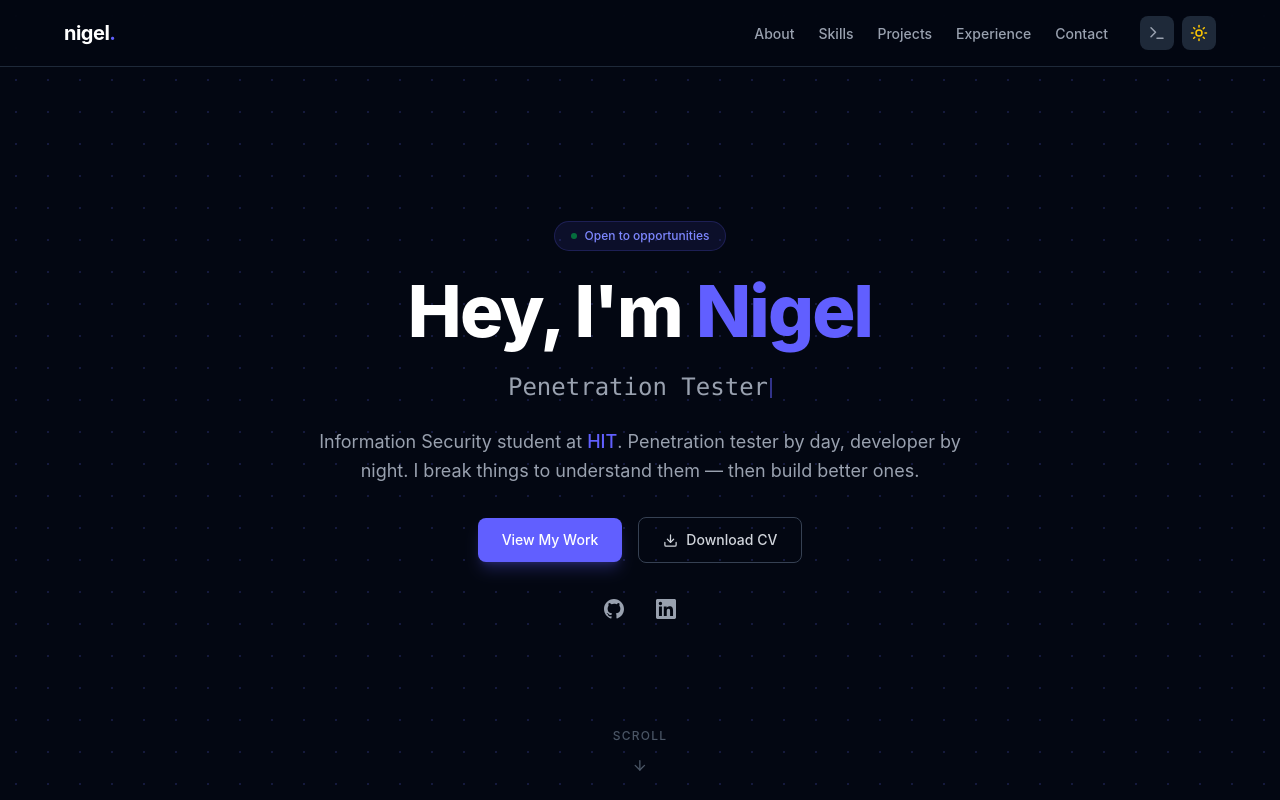
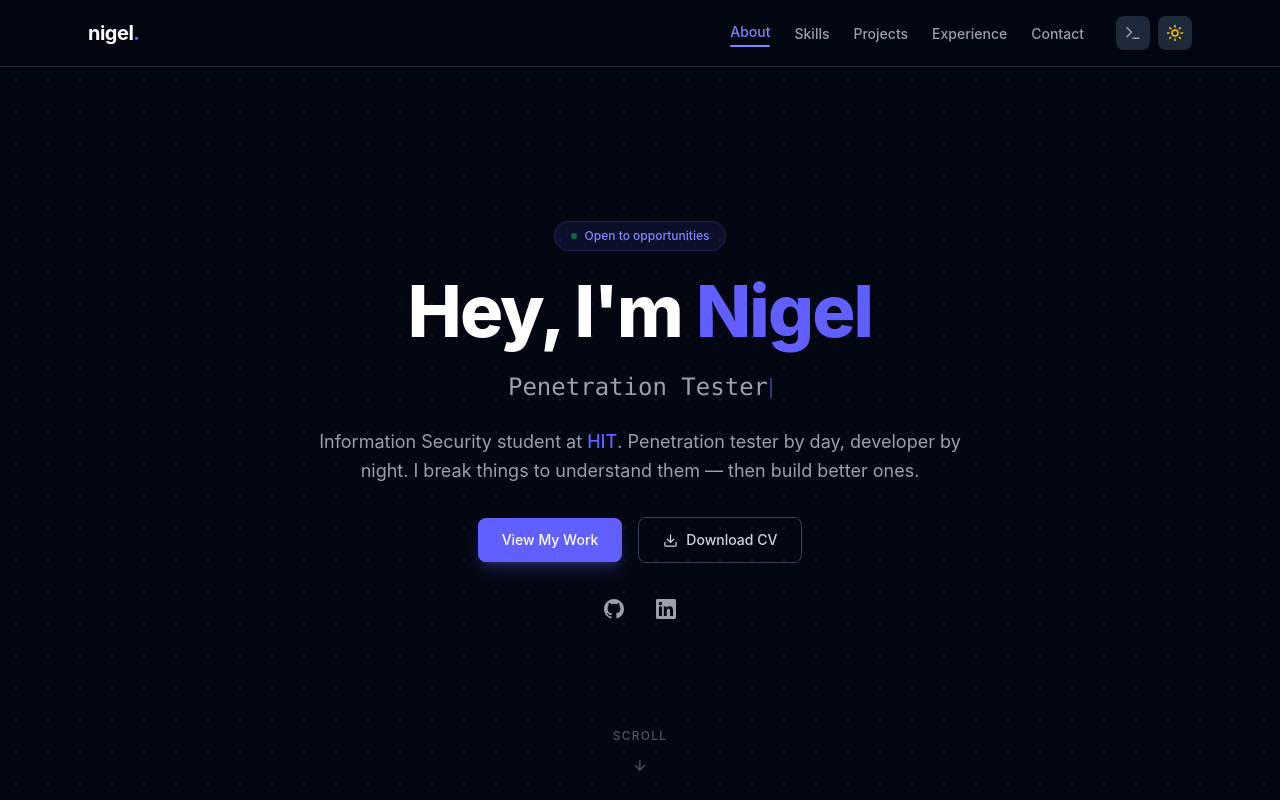
Before and after one commit to NigelMupira/my-portfolio, a React (Vite) app: page / in a window 1280 px wide. Shown: the top 800 px of the page. Built offline with nearby package versions, Linux system fonts and the light colour scheme.

Commit message:
feat: smooth scroll, active nav highlighting, mobile hamburger menu

```diff
--- a/src/components/Navbar.jsx
+++ b/src/components/Navbar.jsx
@@ -1,21 +1,27 @@
-import { useEffect } from 'react'
-import { Moon, Sun, Terminal } from 'lucide-react'
+import { useEffect, useState } from 'react'
+import { Moon, Sun, Terminal, Menu, X } from 'lucide-react'
 import { useNavigate } from 'react-router-dom'
+import { motion, AnimatePresence } from 'framer-motion'
+import useActiveSection from '../hooks/useActiveSection'
 
-// Navigation links config — update labels/hrefs here as sections are added
+// Nav links — label shown in UI, href for scroll target, id matches section element
 const navLinks = [
-  { label: 'About',      href: '#about'      },
-  { label: 'Skills',     href: '#skills'     },
-  { label: 'Projects',   href: '#projects'   },
-  { label: 'Experience', href: '#experience' },
-  { label: 'Contact',    href: '#contact'    },
+  { label: 'About',      href: '#about',      id: 'about'      },
+  { label: 'Skills',     href: '#skills',     id: 'skills'     },
+  { label: 'Projects',   href: '#projects',   id: 'projects'   },
+  { label: 'Experience', href: '#experience', id: 'experience' },
+  { label: 'Contact',    href: '#contact',    id: 'contact'    },
 ]
 
 function Navbar({ darkMode, toggleTheme }) {
 
-  const navigate = useNavigate()
+  const navigate      = useNavigate()
+  const [menuOpen, setMenuOpen] = useState(false)
 
-  // Global keyboard shortcut — Ctrl+` opens the terminal easter egg
+  // Track which section is currently in view for active link highlighting
+  const activeSection = useActiveSection(navLinks.map(l => l.id))
+
+  // Ctrl+` keyboard shortcut opens the terminal easter egg
   useEffect(() => {
     const handler = (e) => {
       if (e.ctrlKey && e.key === '`') {
@@ -27,14 +33,24 @@ function Navbar({ darkMode, toggleTheme }) {
     return () => window.removeEventListener('keydown', handler)
   }, [navigate])
 
+  // Close mobile menu on resize to desktop width
+  useEffect(() => {
+    const handler = () => { if (window.innerWidth >= 768) setMenuOpen(false) }
+    window.addEventListener('resize', handler)
+    return () => window.removeEventListener('resize', handler)
+  }, [])
+
+  // Close mobile menu when a link is clicked
+  const handleLinkClick = () => setMenuOpen(false)
+
   return (
-    // Fixed navbar — stays at top on scroll, frosted glass effect
-    <nav className="fixed top-0 left-0 right-0 z-50 px-6 py-4
+    <nav className="fixed top-0 left-0 right-0 z-50
                     bg-gray-100/80 dark:bg-gray-950/80
                     backdrop-blur-md border-b border-gray-300 dark:border-gray-800
                     transition-colors duration-300">
 
-      <div className="max-w-6xl mx-auto flex items-center justify-between">
+      {/* Main navbar row */}
+      <div className="px-6 py-4 max-w-6xl mx-auto flex items-center justify-between">
 
         {/* Logo / Name — left side */}
         <a href="#home"
@@ -45,27 +61,41 @@ function Navbar({ darkMode, toggleTheme }) {
           nigel<span className="text-indigo-500">.</span>
         </a>
 
-        {/* Nav links + action buttons — right side */}
-        <div className="flex items-center gap-8">
+        {/* Desktop — nav links + action buttons */}
+        <div className="hidden md:flex items-center gap-8">
 
-          {/* Navigation links — hidden on mobile */}
-          <ul className="hidden md:flex items-center gap-6">
-            {navLinks.map((link) => (
-              <li key={link.label}>
-                <a href={link.href}
-                   className="text-sm font-medium text-gray-500 dark:text-gray-400
-                              hover:text-indigo-500 dark:hover:text-indigo-400
-                              transition-colors duration-200">
-                  {link.label}
-                </a>
-              </li>
-            ))}
+          {/* Navigation links with active highlight */}
+          <ul className="flex items-center gap-6">
+            {navLinks.map(({ label, href, id }) => {
+              const isActive = activeSection === id
+              return (
+                <li key={label}>
+                  <a href={href}
+                     className={`text-sm font-medium transition-colors duration-200
+                       ${isActive
+                         ? 'text-indigo-500 dark:text-indigo-400'
+                         : 'text-gray-500 dark:text-gray-400 hover:text-indigo-500 dark:hover:text-indigo-400'
+                       }`}>
+                    {label}
+                    {/* Active underline dot indicator */}
+                    {isActive && (
+                      <motion.div
+                        layoutId="activeIndicator"
+                        className="mt-0.5 h-0.5 rounded-full bg-indigo-500 dark:bg-indigo-400"
+                        initial={{ opacity: 0 }}
+                        animate={{ opacity: 1 }}
+                        transition={{ duration: 0.2 }}
+                      />
+                    )}
+                  </a>
+                </li>
+              )
+            })}
           </ul>
 
-          {/* Action buttons — terminal shortcut + theme toggle */}
+          {/* Terminal + theme toggle buttons */}
           <div className="flex items-center gap-2">
 
-            {/* Terminal easter egg button — subtle hint for curious visitors */}
             <button
               onClick={() => navigate('/terminal')}
               title="Open terminal (Ctrl+`)"
@@ -75,7 +105,6 @@ function Navbar({ darkMode, toggleTheme }) {
               <Terminal size={18} className="text-gray-500 dark:text-gray-400" />
             </button>
 
-            {/* Dark / Light mode toggle */}
             <button
               onClick={toggleTheme}
               aria-label="Toggle theme"
@@ -90,7 +119,91 @@ function Navbar({ darkMode, toggleTheme }) {
 
           </div>
         </div>
+
+        {/* Mobile — theme toggle + hamburger */}
+        <div className="flex md:hidden items-center gap-2">
+
+          <button
+            onClick={toggleTheme}
+            aria-label="Toggle theme"
+            className="p-2 rounded-lg bg-gray-200 dark:bg-gray-800
+                       hover:bg-gray-300 dark:hover:bg-gray-700
+                       transition-colors duration-200">
+            {darkMode
+              ? <Sun  size={18} className="text-yellow-400" />
+              : <Moon size={18} className="text-indigo-500" />
+            }
+          </button>
+
+          {/* Hamburger / close toggle */}
+          <button
+            onClick={() => setMenuOpen(prev => !prev)}
+            aria-label="Toggle menu"
+            className="p-2 rounded-lg bg-gray-200 dark:bg-gray-800
+                       hover:bg-gray-300 dark:hover:bg-gray-700
+                       transition-colors duration-200">
+            {menuOpen
+              ? <X    size={18} className="text-gray-600 dark:text-gray-300" />
+              : <Menu size={18} className="text-gray-600 dark:text-gray-300" />
+            }
+          </button>
+
+        </div>
       </div>
+
+      {/* Mobile dropdown menu — slides down when open */}
+      <AnimatePresence>
+        {menuOpen && (
+          <motion.div
+            initial={{ opacity: 0, height: 0 }}
+            animate={{ opacity: 1, height: 'auto' }}
+            exit={{ opacity: 0, height: 0 }}
+            transition={{ duration: 0.25, ease: 'easeInOut' }}
+            className="md:hidden overflow-hidden
+                       bg-gray-100/95 dark:bg-gray-950/95
+                       border-t border-gray-300 dark:border-gray-800">
+
+            <ul className="flex flex-col px-6 py-4 gap-1">
+              {navLinks.map(({ label, href, id }) => {
+                const isActive = activeSection === id
+                return (
+                  <li key={label}>
+                    <a href={href}
+                       onClick={handleLinkClick}
+                       className={`flex items-center gap-2 px-3 py-2.5 rounded-lg
+                                   text-sm font-medium transition-colors duration-200
+                         ${isActive
+                           ? 'bg-indigo-50 dark:bg-indigo-500/10 text-indigo-500 dark:text-indigo-400'
+                           : 'text-gray-600 dark:text-gray-400 hover:bg-gray-200 dark:hover:bg-gray-800'
+                         }`}>
+                      {/* Active dot for mobile */}
+                      {isActive && (
+                        <span className="w-1.5 h-1.5 rounded-full bg-indigo-500 shrink-0" />
+                      )}
+                      {label}
+                    </a>
+                  </li>
+                )
+              })}
+
+              {/* Terminal link in mobile menu */}
+              <li className="mt-2 pt-2 border-t border-gray-300 dark:border-gray-800">
+                <button
+                  onClick={() => { navigate('/terminal'); setMenuOpen(false) }}
+                  className="w-full flex items-center gap-2 px-3 py-2.5 rounded-lg
+                             text-sm font-medium text-gray-600 dark:text-gray-400
+                             hover:bg-gray-200 dark:hover:bg-gray-800
+                             transition-colors duration-200">
+                  <Terminal size={15} />
+                  Open Terminal
+                </button>
+              </li>
+
+            </ul>
+          </motion.div>
+        )}
+      </AnimatePresence>
+
     </nav>
   )
 }
--- /dev/null
+++ b/src/hooks/useActiveSection.js
@@ -0,0 +1,39 @@
+import { useState, useEffect } from 'react'
+
+// Tracks which section is currently in the viewport using IntersectionObserver
+// Returns the id string of the active section (e.g. 'about', 'skills')
+function useActiveSection(sectionIds) {
+
+  const [activeSection, setActiveSection] = useState('')
+
+  useEffect(() => {
+    const observers = []
+
+    sectionIds.forEach(id => {
+      const el = document.getElementById(id)
+      if (!el) return
+
+      const observer = new IntersectionObserver(
+        ([entry]) => {
+          // Mark this section active when it crosses the threshold
+          if (entry.isIntersecting) setActiveSection(id)
+        },
+        {
+          // Trigger when 40% of the section is visible
+          threshold: 0.4,
+        }
+      )
+
+      observer.observe(el)
+      observers.push(observer)
+    })
+
+    // Clean up all observers on unmount
+    return () => observers.forEach(obs => obs.disconnect())
+
+  }, [sectionIds])
+
+  return activeSection
+}
+
+export default useActiveSection
--- a/src/index.css
+++ b/src/index.css
@@ -3,3 +3,8 @@
 
 /* Enable class-based dark mode — applies dark: variants when .dark is on <html> */
 @variant dark (&:where(.dark, .dark *));
+
+/* Smooth scroll for all anchor navigation */
+html {
+  scroll-behavior: smooth;
+}
```
